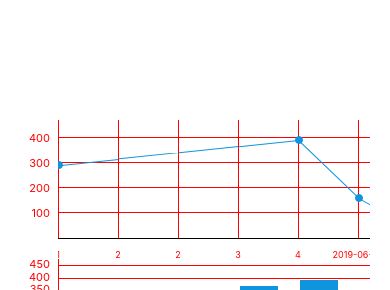
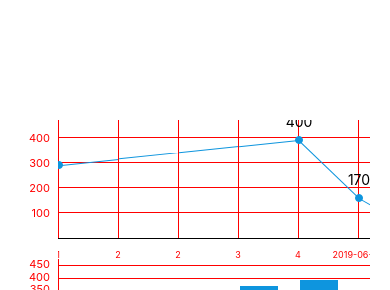
Before and after one commit to oksktank/react-native-pure-chart, a React Native app in the folder examples/: screen / in a window 390 px wide. Both pictures are taken after a click on the button "GENERATE CHART DATA". Shown: the top 290 px of the page. Built offline with nearby package versions, Linux system fonts and the light colour scheme.

Commit message:
add type script
add type script

```diff
--- a/examples/App.js
+++ b/examples/App.js
@@ -2,6 +2,7 @@ import React from "react";
 import { StyleSheet, Text, View, Button } from "react-native";
 import { Bar, Pie, Line } from "./typescipt";
 import moment from "moment";
+import { registerRootComponent } from "expo";
 export default class App extends React.Component {
   constructor(props) {
     super(props);
@@ -142,3 +143,4 @@ export default class App extends React.Component {
 const styles = StyleSheet.create({
   container: {}
 });
+registerRootComponent(App);
--- a/examples/typescipt/components/Line/index.tsx
+++ b/examples/typescipt/components/Line/index.tsx
@@ -80,7 +80,6 @@ class LineChart extends React.Component<LineChartProps, LineChartState> {
     this.drawSelected = this.drawSelected.bind(this);
   }
 
-
   static defaultProps = {
     color: "#297AB1",
     height: 100,
@@ -91,7 +90,7 @@ class LineChart extends React.Component<LineChartProps, LineChartState> {
     selectedColor: "#FF0000",
     gap: 60,
     showEvenNumberXaxisLabel: true,
-    onPointClick: point => {},
+    onPointClick: point => {}
   };
 
   shouldComponentUpdate(nextProps, nextState) {
@@ -311,9 +310,17 @@ class LineChart extends React.Component<LineChartProps, LineChartState> {
       </TouchableWithoutFeedback>
     );
   }
-  drawValue(index, point) {
-    let key = "pointvalue" + index;
+  drawValue(
+    index = 0,
+    point: {
+      gap: number;
+      ratioY: number;
+    },
+    color
+  ) {
+    let key = "pointvalue" + point.ratioY;
     let size = 200;
+    try {
       return (
         <View
           key={key}
@@ -322,12 +329,16 @@ class LineChart extends React.Component<LineChartProps, LineChartState> {
             left: index === 0 ? point.gap : point.gap - size / 2,
             bottom: point.ratioY + 10,
             backgroundColor: "transparent",
-          width: index !== 0 ? 200 : undefined
+            width: index !== 0 ? 200 : null
           }}
         >
           {this.drawCustomValue(index, point)}
         </View>
       );
+    } catch (error) {
+      console.log(error);
+      return null;
+    }
   }
 
   drawCustomValue(index, point) {
@@ -362,12 +373,12 @@ class LineChart extends React.Component<LineChartProps, LineChartState> {
 
     if (dataLength > 0) {
       result.push(this.drawPoint(0, data[0], seriesColor));
-      result.push(this.drawValue(data[0], seriesColor));
+      result.push(this.drawValue(0, data[0], seriesColor));
     }
 
     for (let i = 0; i < dataLength - 1; i++) {
       result.push(this.drawPoint(i + 1, data[i + 1], seriesColor));
-      result.push(this.drawValue(data[i + 1], seriesColor));
+      result.push(this.drawValue(i, data[i + 1], seriesColor));
     }
 
     let lastData = Object.assign({}, data[dataLength - 1]);
```
Also changed, not shown: package.json (+5 -4 lines). Lines whose indentation alone changed are shown as unchanged.
